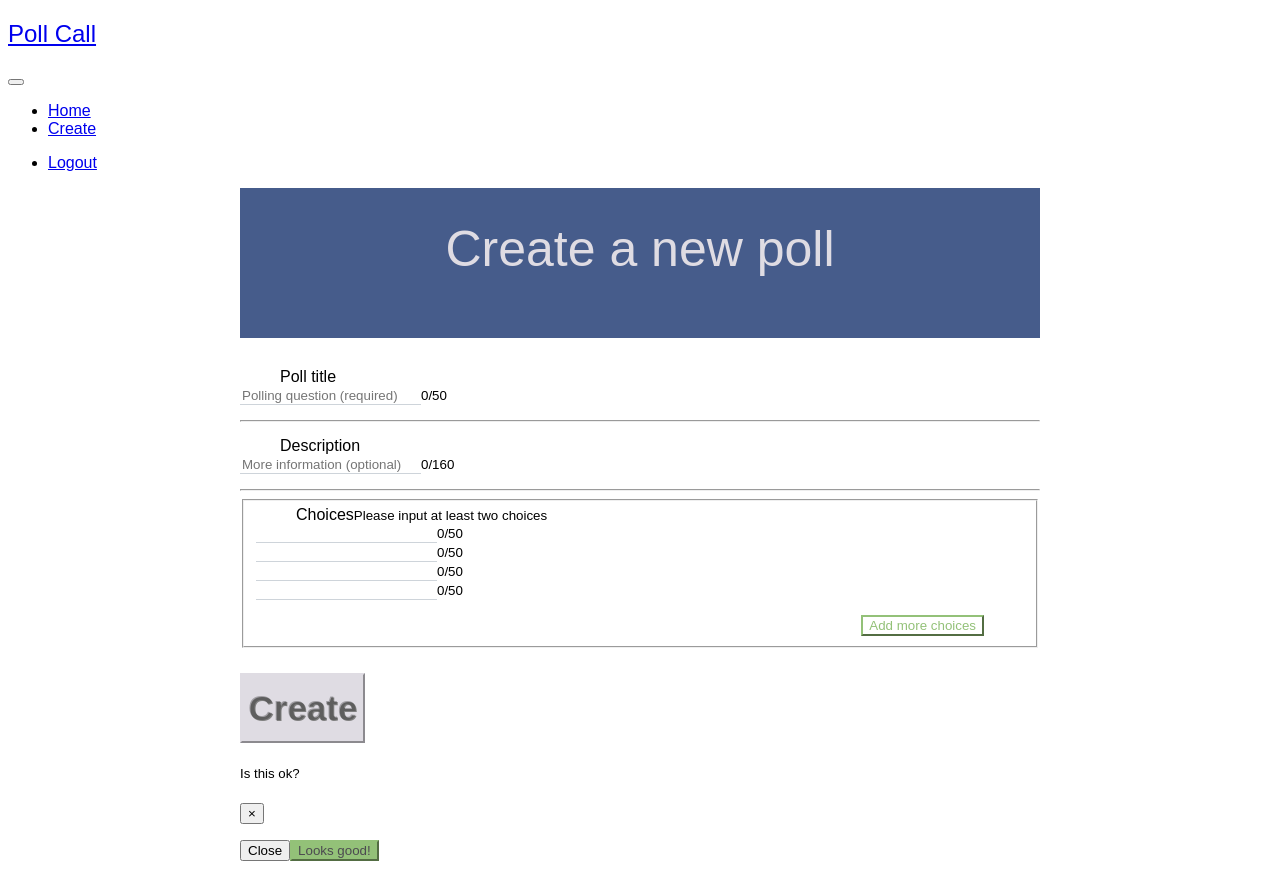
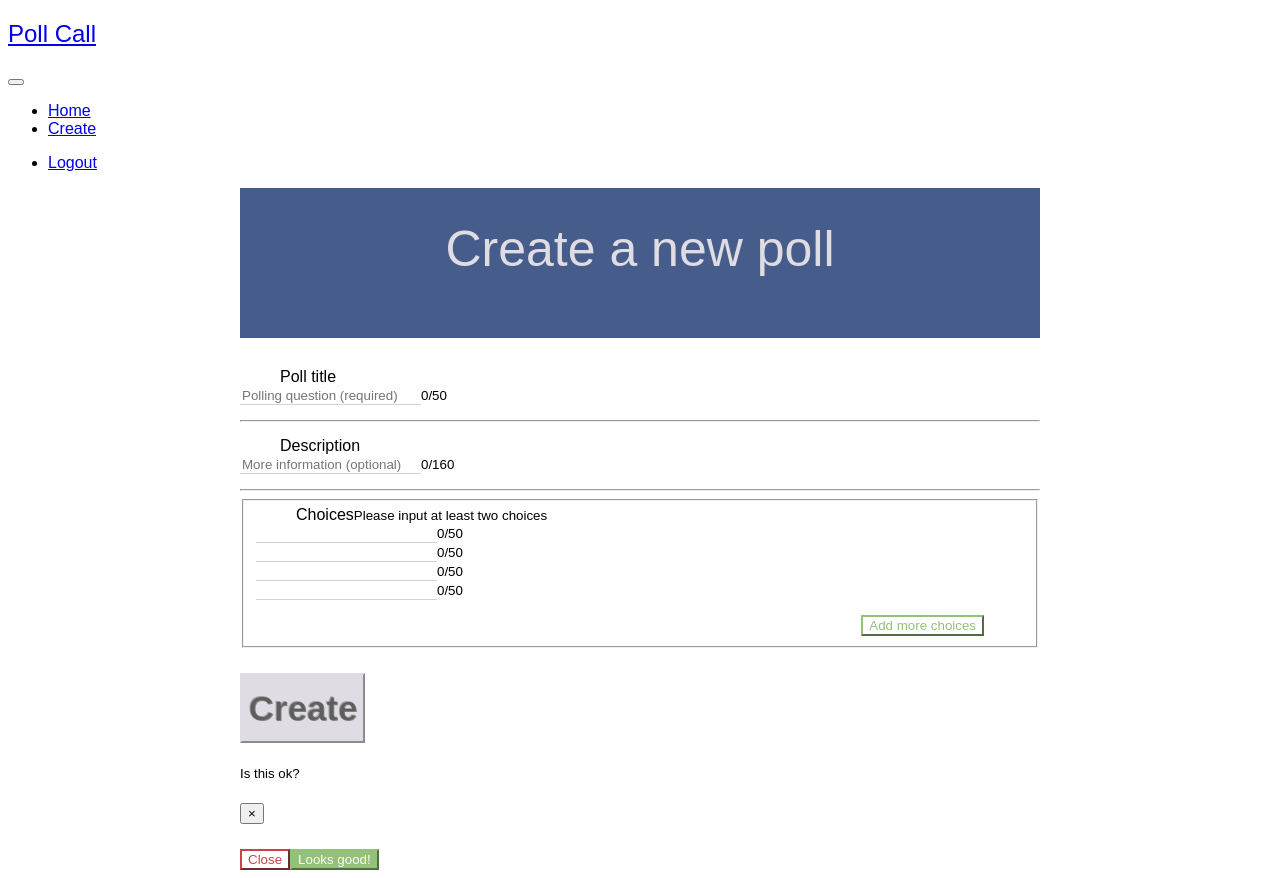
Before and after one commit to sioh89/twopyo, a React app: page /create in a window 1280 px wide. Built offline with nearby package versions, Linux system fonts and the light colour scheme; the HTML template or start-up script is replaced by a standard one.

Commit message:
styled modal in create.jsx

```diff
--- a/client/src/components/create.jsx
+++ b/client/src/components/create.jsx
@@ -244,14 +244,22 @@ class Create extends React.Component {
                       </div>
 
                       <div className="modal-body">
-                        <p>{this.state.titleValue}</p>
-                        <p>{this.state.descValue}</p>
-                        <p>{this.state.finalChoices}</p>
+                        <div className="card pending-create-card">
+                          <div className="card-body">
+                            <h1 className="card-title">{this.state.titleValue}</h1>
+                            <h6 className="card-subtitle mb-2 text-muted">{this.state.descValue}</h6>
+                            <div className="list-group pending-create-choices">
+                              {this.state.finalChoices.map((choice, index) =>
+                                (<p key={`pc-${index}`} className="list-group-item card-text">{choice}</p>)
+                              )}
+                            </div>
+                          </div>
+                        </div>
                       </div>
 
                       <div className="modal-footer">
-                        <button type="button" className="btn btn-secondary" data-dismiss="modal">Close</button>
-                        <button type="button" className="btn btn-primary" onClick={this.createPoll}>Looks good!</button>
+                        <button type="button" className="btn btn-outline-danger" data-dismiss="modal">Close</button>
+                        <button type="button" className="btn btn-primary btn-light-text" onClick={this.createPoll}>Looks good!</button>
                       </div>
 
 
--- /dev/null
+++ b/client/src/components/login.jsx
@@ -0,0 +1 @@
+import React from 'react';
--- a/client/src/styles.css
+++ b/client/src/styles.css
@@ -244,3 +244,24 @@ h1 {
   color: #fdfdfd;
   background-color: #93c178;
 }
+
+.btn-outline-danger {
+  color: #C7444A;
+  background-color: transparent;
+  background-image: none;
+  border-color: #C7444A;
+}
+
+.btn-outline-danger:hover {
+  color: #FDFDFD;
+  background-color: #C7444A;
+  border-color: #C7444A;
+}
+
+.btn-light-text {
+  color: #FDFDFD;
+}
+
+.btn-light-text:hover {
+  color: #FDFDFD;
+}
```
